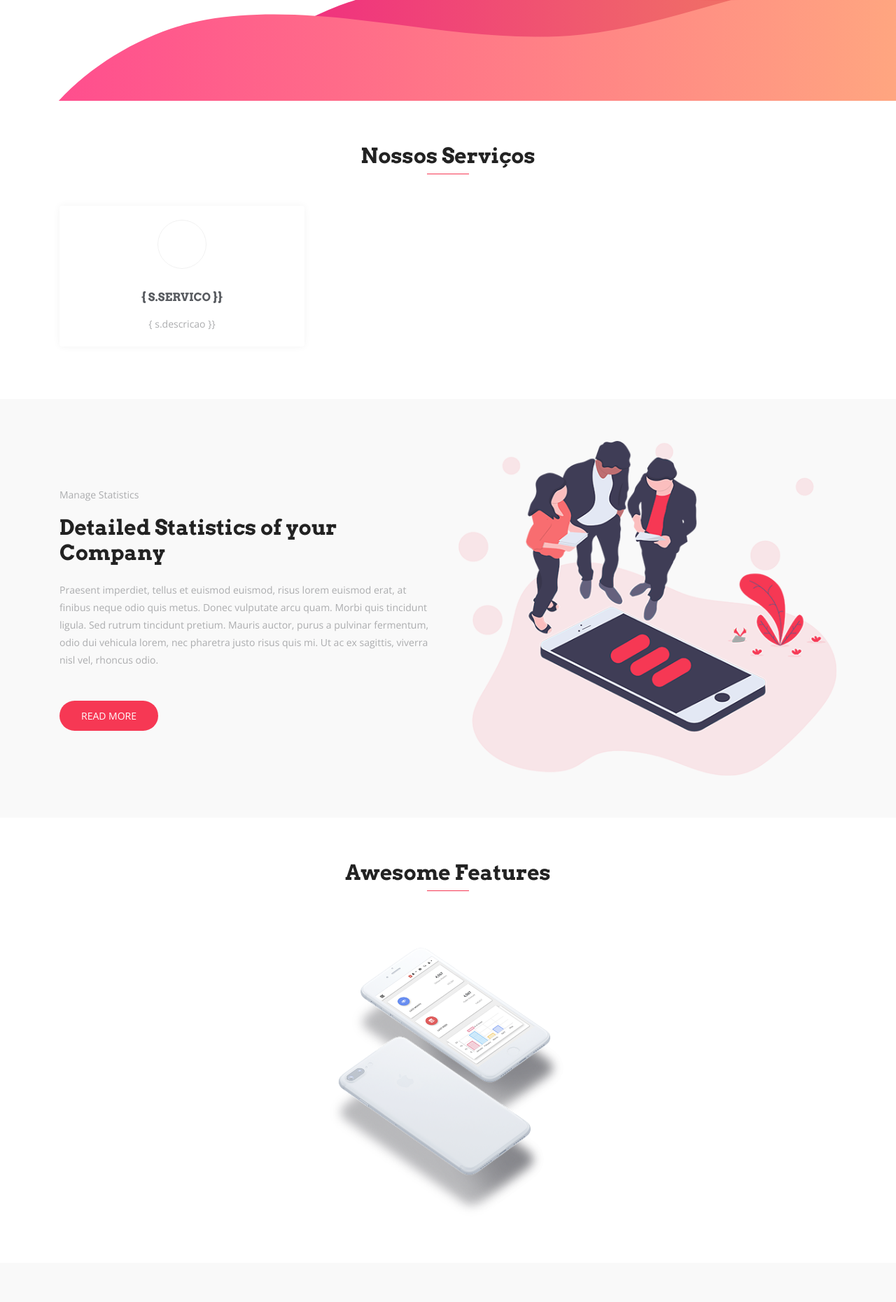
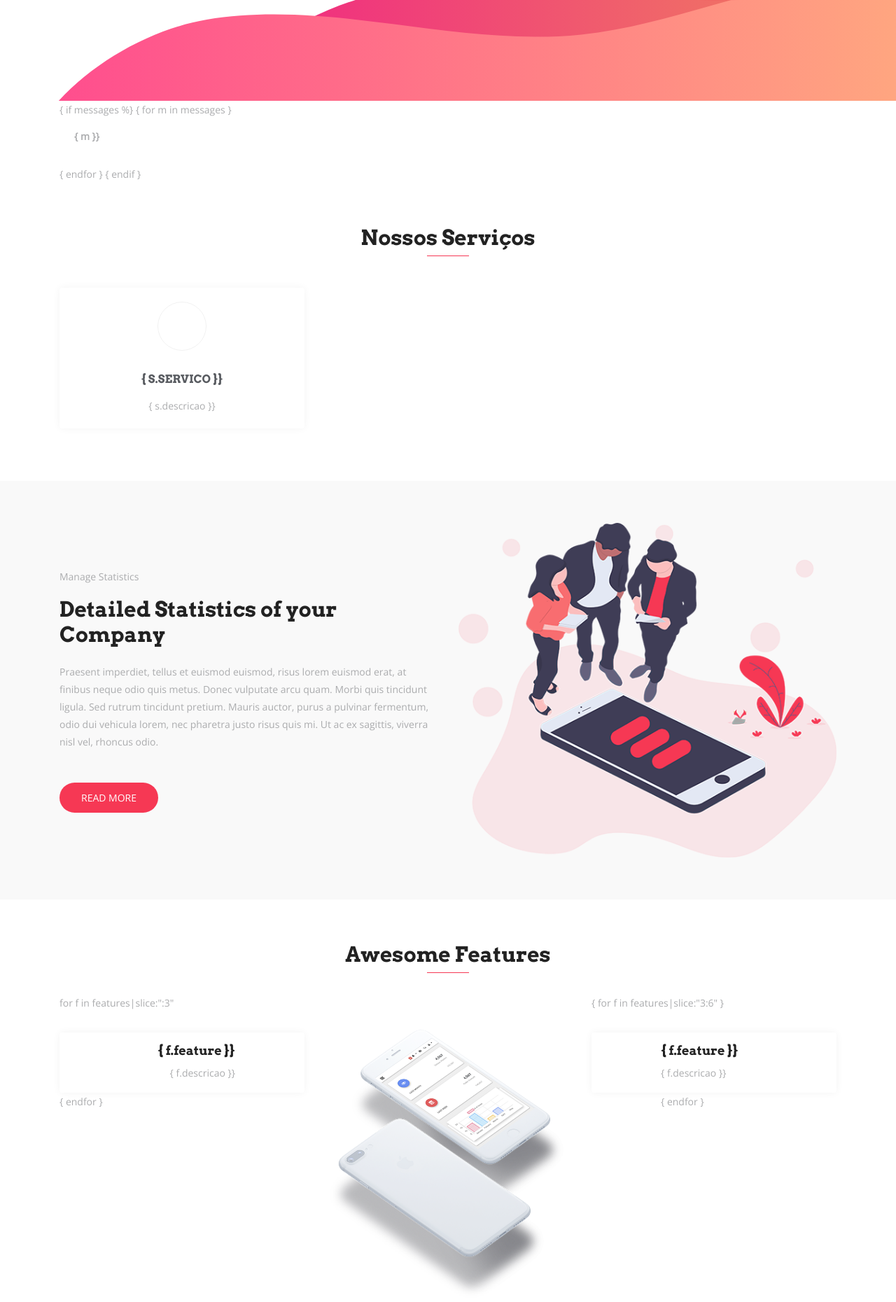
Before and after one commit to caetanovidal/my_first_site, a Django app: template template/index.html in a window 1280 px wide. Shown: the part 506-2366 px from the top of the page at 70% size. Run offline with Django 3.2, Linux system fonts and the light colour scheme; the template is opened without the code that fills it, so the values that code supplies are empty; some libraries are stand-ins or nearby versions; some web fonts are replaced.

Commit message:
tirando fors do html

```diff
--- a/core/templates/features.html
+++ b/core/templates/features.html
@@ -9,20 +9,20 @@
 
           <div class="col-lg-4 col-md-12 col-sm-12 col-xs-12">
 
-            {% for f in features|slice:":3" %}
+             for f in features|slice:":3"
             <div class="content-left">
               <div class="box-item wow fadeInLeft" data-wow-delay="0.3s">
                 <span class="icon">
-                  <i class="{{ f.icone }}"></i>
+                  <i class="{ f.icone }}"></i>
                 </span>
                 <div class="text">
-                  <h4>{{ f.feature }}</h4>
-                  <p>{{ f.descricao }}</p>
+                  <h4>{ f.feature }}</h4>
+                  <p>{ f.descricao }}</p>
                 </div>
               </div>
             </div>
 
-            {% endfor %}
+            { endfor }
 
 
           </div>
@@ -33,21 +33,21 @@
           </div>
           <div class="col-lg-4 col-md-12 col-sm-12 col-xs-12">
 
-            {% for f in features|slice:"3:6" %}
+            { for f in features|slice:"3:6" }
 
             <div class="content-right">
               <div class="box-item wow fadeInRight" data-wow-delay="0.3s">
                 <span class="icon">
-                  <i class="{{ f.icone }}"></i>
+                  <i class="{ f.icone }}"></i>
                 </span>
                 <div class="text">
-                  <h4>{{ f.feature }}</h4>
-                  <p>{{ f.descricao }}</p>
+                  <h4>{ f.feature }}</h4>
+                  <p>{ f.descricao }}</p>
                 </div>
               </div>
             </div>
 
-            {% endfor %}
+            { endfor }
 
 
           </div>
--- a/core/templates/hero.html
+++ b/core/templates/hero.html
@@ -23,14 +23,14 @@
 
     <div class="container">
 
-      {% if messages %}
-        {% for m in messages %}
+       { if messages %}
+        { for m in messages }
           <div class="alert alert-{{ m.tags }}">
             <button type="button" class="close" data-dismiss="alert"></button>
-            <strong>{{ m }}</strong>
+            <strong>{ m }}</strong>
           </div>
-        {% endfor %}
-      {% endif %}
+        { endfor }
+      { endif }
     </div>
 </header>
 <!-- Header Area wrapper End -->
```
